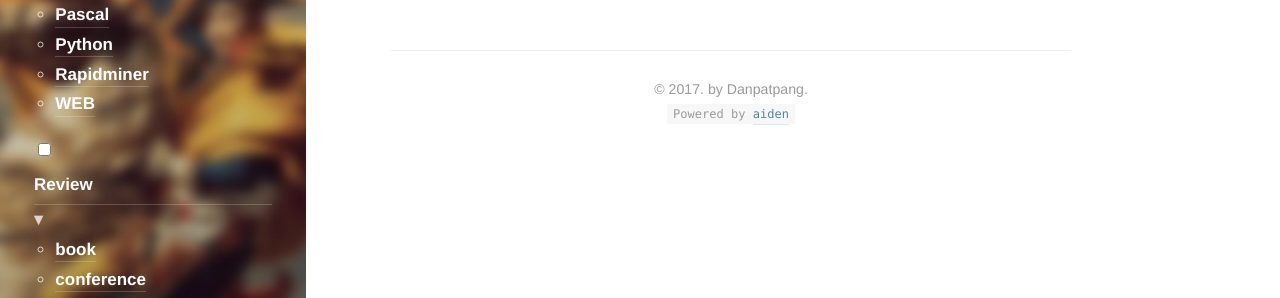
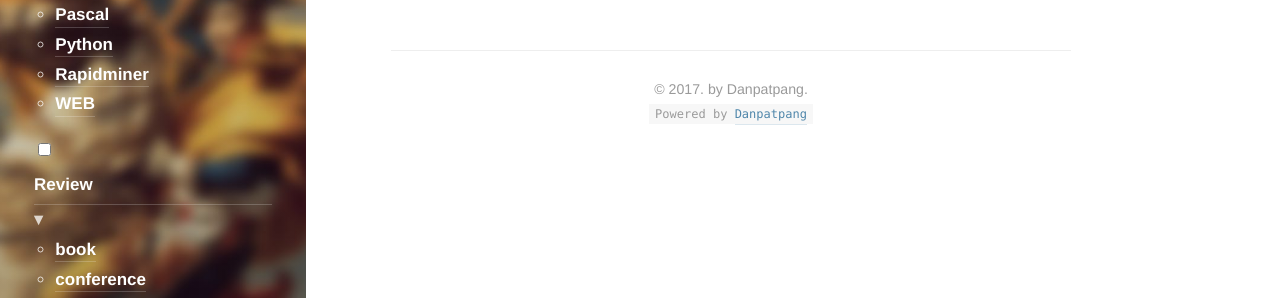
Before and after one commit to Danpatpang/Danpatpang.github.io, a Jekyll site: the page built from index.html, in a window 1280 px wide and 900 px high, scrolled down 1431 px. Shown: the part 153-451 px from the top of the window. Built offline with Jekyll 4.4.1, drawn with Linux system fonts in a browser that asks for light colours; the list of posts is cut into pages by our own code.

Commit message:
Update footer.html

```diff
--- a/_includes/footer.html
+++ b/_includes/footer.html
@@ -4,6 +4,6 @@
     {{ site.copyright | markdownify }}
   {% endif %}
   <p>
-    <code>Powered by <a href="https://isme2n.github.io/">aiden</a></code>
+    <code>Powered by <a href="https://Danpatpang.github.io/">Danpatpang</a></code>
   </p>
 </footer>
```
